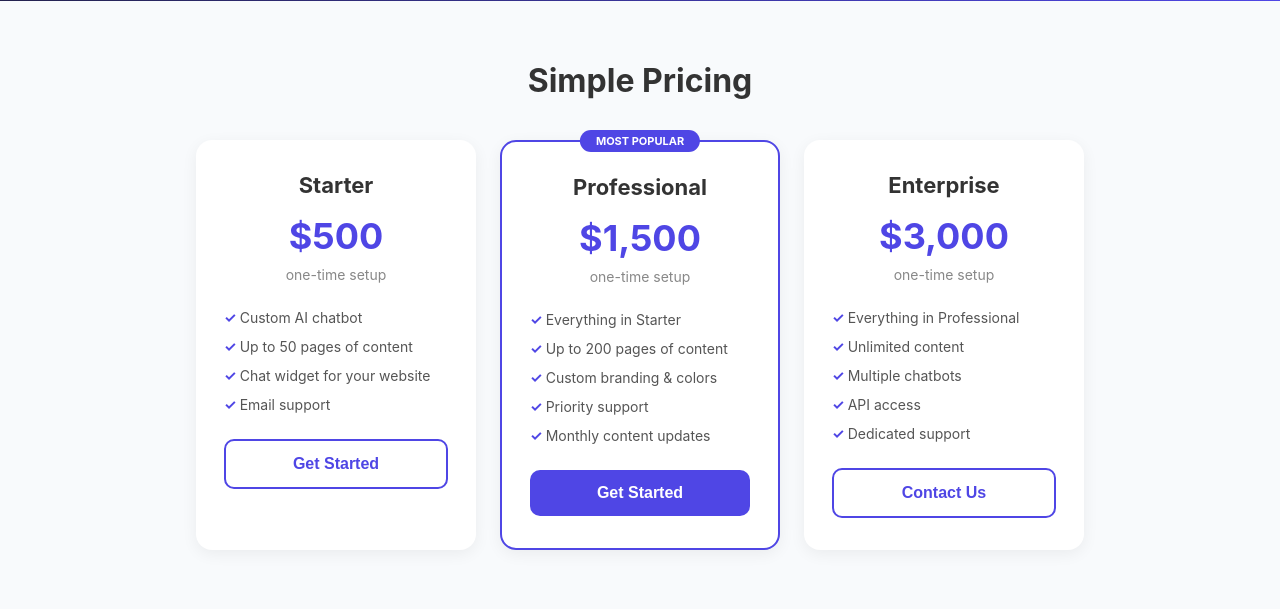
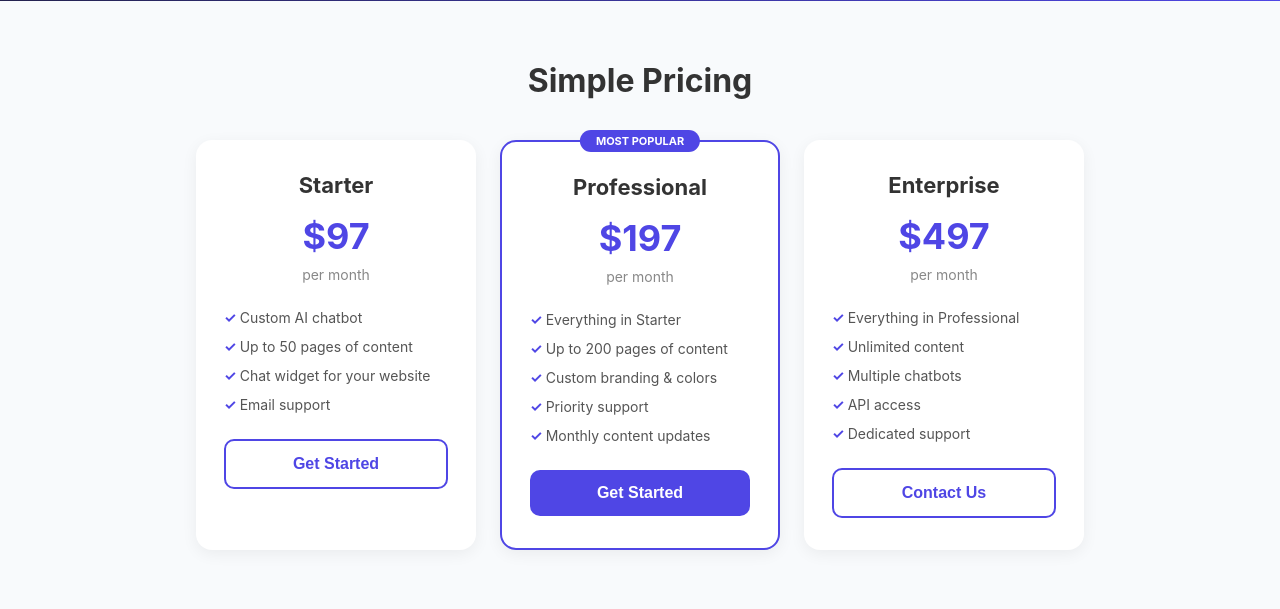
Before and after one commit to EngrTo/course-ai-assistant, a Flask app: page / in a window 1280 px wide. Shown: the part 274-883 px from the top of the page. Run offline with Flask 3, Linux system fonts and the light colour scheme.

Commit message:
Switch to monthly subscriptions (// per month)

```diff
--- a/app.py
+++ b/app.py
@@ -20,9 +20,9 @@ STRIPE_PUBLISHABLE_KEY = os.getenv("STRIPE_PUBLISHABLE_KEY")
 STRIPE_WEBHOOK_SECRET = os.getenv("STRIPE_WEBHOOK_SECRET")
 
 PLAN_PRICES = {
-    "starter": 50000,        # $500 in cents
-    "professional": 150000,  # $1,500
-    "enterprise": 300000,    # $3,000
+    "starter": 9700,         # $97/month
+    "professional": 19700,   # $197/month
+    "enterprise": 49700,     # $497/month
 }
 
 # Build indexes at startup if not already present
@@ -83,13 +83,20 @@ def create_checkout():
                         "description": f"Custom AI chatbot for {business_name}",
                     },
                     "unit_amount": PLAN_PRICES[plan],
+                    "recurring": {"interval": "month"},
                 },
                 "quantity": 1,
             }],
-            mode="payment",
+            mode="subscription",
             success_url=request.url_root.replace("http://", "https://") + "payment-success?session_id={CHECKOUT_SESSION_ID}",
             cancel_url=request.url_root.replace("http://", "https://"),
             customer_email=email,
+            subscription_data={
+                "metadata": {
+                    "business_name": business_name,
+                    "plan": plan,
+                },
+            },
             metadata={
                 "business_name": business_name,
                 "plan": plan,
@@ -157,13 +164,25 @@ def stripe_webhook():
 
     if event["type"] == "checkout.session.completed":
         session = event["data"]["object"]
-        if session.get("payment_status") == "paid":
-            email = session.get("customer_email", "")
-            metadata = session.get("metadata", {})
-            business_name = metadata.get("business_name", "Business")
-            plan = metadata.get("plan", "starter")
-            create_client(email, business_name, plan, session["id"])
-            print(f"✓ Auto-provisioned: {business_name} ({email})")
+        email = session.get("customer_email", "")
+        metadata = session.get("metadata", {})
+        business_name = metadata.get("business_name", "Business")
+        plan = metadata.get("plan", "starter")
+        create_client(email, business_name, plan, session["id"])
+        print(f"✓ Auto-provisioned: {business_name} ({email})")
+
+    elif event["type"] == "customer.subscription.deleted":
+        # Subscription cancelled — deactivate client
+        subscription = event["data"]["object"]
+        metadata = subscription.get("metadata", {})
+        business_name = metadata.get("business_name", "")
+        print(f"✗ Subscription cancelled: {business_name}")
+        # Could deactivate client here in future
+
+    elif event["type"] == "invoice.payment_failed":
+        invoice = event["data"]["object"]
+        email = invoice.get("customer_email", "")
+        print(f"⚠ Payment failed for: {email}")
 
     return jsonify({"status": "ok"})
 
--- a/templates/landing.html
+++ b/templates/landing.html
@@ -92,8 +92,8 @@
         <div class="pricing-grid">
             <div class="plan">
                 <h3>Starter</h3>
-                <div class="price">$500</div>
-                <div class="period">one-time setup</div>
+                <div class="price">$97</div>
+                <div class="period">per month</div>
                 <ul>
                     <li>Custom AI chatbot</li>
                     <li>Up to 50 pages of content</li>
@@ -105,8 +105,8 @@
 
             <div class="plan popular">
                 <h3>Professional</h3>
-                <div class="price">$1,500</div>
-                <div class="period">one-time setup</div>
+                <div class="price">$197</div>
+                <div class="period">per month</div>
                 <ul>
                     <li>Everything in Starter</li>
                     <li>Up to 200 pages of content</li>
@@ -119,8 +119,8 @@
 
             <div class="plan">
                 <h3>Enterprise</h3>
-                <div class="price">$3,000</div>
-                <div class="period">one-time setup</div>
+                <div class="price">$497</div>
+                <div class="period">per month</div>
                 <ul>
                     <li>Everything in Professional</li>
                     <li>Unlimited content</li>
```
